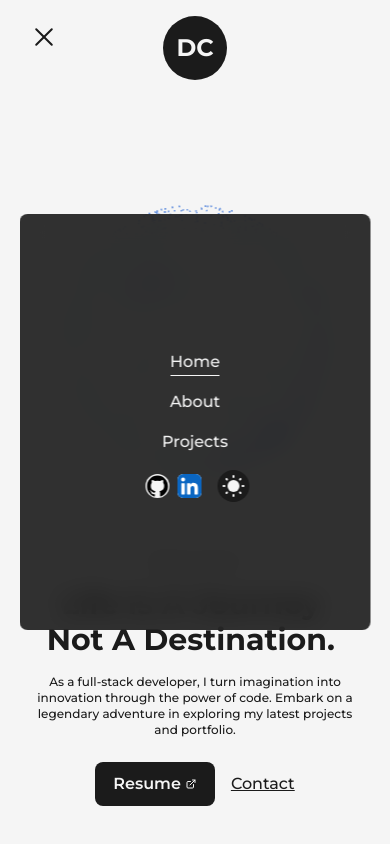
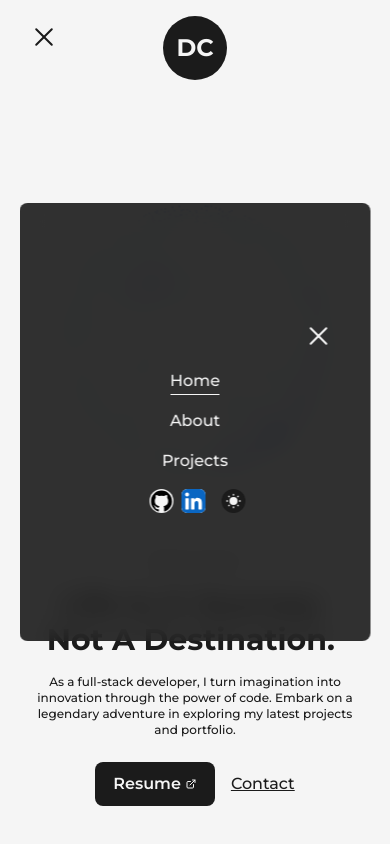
Before and after one commit to dylst/personal-portfolio, a Next.js app: page / in a window 390 px wide. Both pictures are taken after a click on the button 44 px from the left and 37 px from the top of the page. Shown: the top 844 px of the page. Built offline with nearby package versions, Linux system fonts and the light colour scheme.

Commit message:
Fix mobile navbar styles

```diff
--- a/src/components/NavBar.js
+++ b/src/components/NavBar.js
@@ -142,6 +142,26 @@
       bg-dark/90 dark:bg-light/75 rounded-lg backdrop-blur-md py-32
       '
         >
+          <button
+            className='self-end mr-10 mb-5 flex-col justify-center items-center hidden lg:flex'
+            onClick={handleClick}
+          >
+            <span
+              className={`bg-light dark:bg-dark block transition-all duration-300 ease-out h-0.5 w-6 rounded-sm  ${
+                isOpen ? 'rotate-45 translate-y-1' : '-translate-y-0.5'
+              }`}
+            ></span>
+            <span
+              className={`bg-light dark:bg-dark block transition-all duration-300 ease-out h-0.5 w-6 rounded-sm my-0.5 ${
+                isOpen ? 'opacity-0' : 'opacity-100'
+              } `}
+            ></span>
+            <span
+              className={`bg-light dark:bg-dark block transition-all duration-300 ease-out h-0.5 w-6 rounded-sm ${
+                isOpen ? '-rotate-45 -translate-y-1' : 'translate-y-0.5'
+              } `}
+            ></span>
+          </button>
           <nav className='flex items-center flex-col justify-center'>
             <CustomMobileLink
               href='/'
@@ -185,7 +205,7 @@
 
             <button
               onClick={() => setMode(mode === 'light' ? 'dark' : 'light')}
-              className={`ml-3 flex items-center justify-center rounded-full p-1
+              className={`ml-3 w-6 flex items-center justify-center rounded-full p-1
       ${mode === 'light' ? 'bg-dark text-light' : 'bg-light text-dark'}
       `}
             >
```
